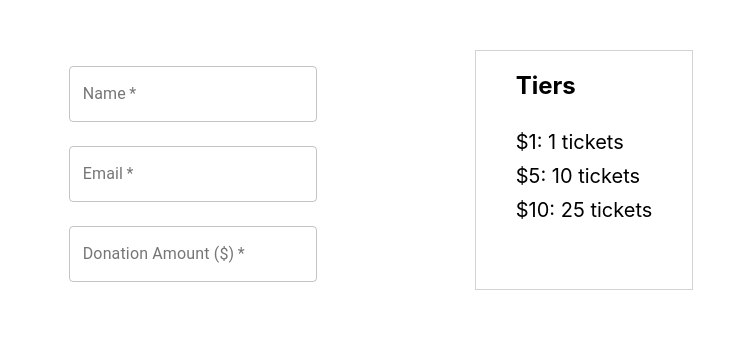
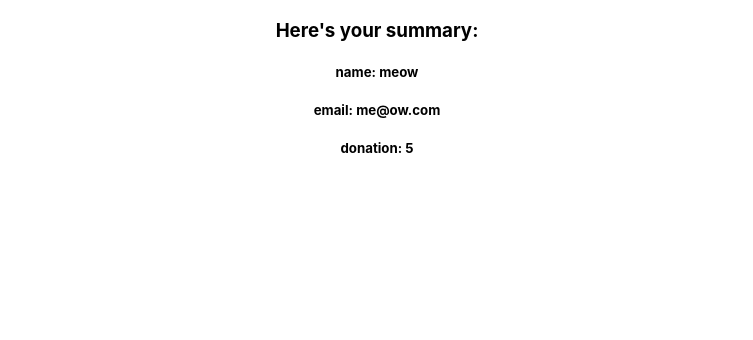
Before and after one commit to lc00/raffle-app-frontend, a React (Create React App) app: page /summary in a window 1280 px wide. Shown: the top 340 px of the page, without its empty margins (263-1016 px from the left). Built offline with nearby package versions, Linux system fonts and the light colour scheme.

Commit message:
added summary page

```diff
--- a/src/App.js
+++ b/src/App.js
@@ -4,6 +4,7 @@ import payloadSample from './payloadSample'
 
 import { BrowserRouter as Router, Route } from "react-router-dom";
 import Home from './Home'
+import Summary from './Summary'
 
 class App extends React.Component {
   constructor() {
@@ -12,7 +13,7 @@ class App extends React.Component {
     this.state ={
       name: "meow",
       email: "me@ow.com",
-      donationAmount: "",
+      donationAmount: "5",
       topMessage: "",
       tiers: [],
       prizes: [],
@@ -102,7 +103,6 @@ class App extends React.Component {
         }
       */
 
-console.log('handleTicketNumEntered ', prizeId, num)
       const entries = {...this.state.entries, [prizeId+'']: num}
 
       this.setState({entries: entries})
@@ -149,6 +149,15 @@ console.log('handleTicketNumEntered ', prizeId, num)
     return response
   }
 
+  getPrizeInfo = (id) => {
+    for(let i = 0; i <= this.state.prizes.length; i++) {
+      if(this.state.prizes[i].id === parseInt(id)) {
+        return this.state.prizes[i]
+      }
+    }
+    return null
+  }
+
   allFunc() {
     return {
       handleNameChange: this.handleNameChange,
@@ -160,7 +169,8 @@ console.log('handleTicketNumEntered ', prizeId, num)
       checkTicketsEntered: this.checkTicketsEntered,
       handleTicketNumEntered: this.handleTicketNumEntered,
       handleClearTicketNum: this.handleClearTicketNum,
-      setTicketNum: this.setTicketNum
+      setTicketNum: this.setTicketNum,
+      getPrizeInfo: this.getPrizeInfo
     }
   }
 
@@ -194,12 +204,11 @@ console.log('handleTicketNumEntered ', prizeId, num)
 
 
     render() {
-console.log('this.state --- render()', this.state)
       return (
         <div className="App">
           <Router>
-
             <Route
+              exact
               path='/'
               render={() => (
                 <Home info={this.state} allFunc={this.allFunc()} {...this.state}/>
@@ -208,9 +217,9 @@ console.log('this.state --- render()', this.state)
 
             <Route
               path='/summary'
-              render={() => {
-                console.log('summary page')
-              }}
+              render={() => (
+                <Summary {...this.state} {...this.allFunc()} />
+              )}
             />
           </Router>
 
--- a/src/Buttons.js
+++ b/src/Buttons.js
@@ -1,6 +1,7 @@
 import React from "react";
 import { makeStyles } from "@material-ui/core/styles";
 import Button from "@material-ui/core/Button";
+import { useHistory } from "react-router-dom";
 
 const useStyles = makeStyles(theme => ({
   button: {
@@ -15,15 +16,63 @@ const useStyles = makeStyles(theme => ({
 
 
 export default function Buttons(props) {
+  let history = useHistory();
   const classes = useStyles();
 
-  // const handleClearTicketsButon = (props) => {
-  //   console.log('props.allFunc...1', props.allFunc)
+  const handleSubmitButton = () => {
+    const url = `https://localhost:5000/raffles/${props.info.id}/entry`
+    const entries = []
 
-  //   props.allFunc.handleClearTicketNum()
-  // }
+    // props.entries.forEach(entry => {
+    //     entries.push(
+    //       {
+    //         prize: {
+    //           id: prizeId
+    //         },
+    //         tickets: prize['currentUserTicketsEntered']
+    //       }
+    //     )
 
-  console.log('props.allFunc...2', props.allFunc)
+    // })
+
+    for (let i in props.entries) {
+      console.log('i', i)
+      entries.push(
+        {
+          prize: {
+            id: i
+          },
+          tickets: props.entries[i]
+        }
+      )
+    }
+
+    const info = {
+      user: {
+        name: props.info.name,
+        email: props.info.email
+      },
+      donation: {
+        amount: props.info.donationAmount
+      },
+      entries: entries
+    }
+
+    // axios.post(url, info)
+    //   .then(response => {
+    //     console.log(`post request, response.data, ${response.data}`)
+    //     this.setState({isSubmitted: true})
+    //   })
+    //   .catch(err => {
+    //     console.error(`post request, error ${err}`)
+    //   })
+
+    // assume it's success
+
+
+    history.push('/summary')
+  }
+
 
   let result = props.allFunc.checkTicketsEntered()
 
@@ -37,6 +86,7 @@ export default function Buttons(props) {
         color="secondary"
         // disabled={!result}
         className={classes.button}
+        onClick={handleSubmitButton}
       >
         Submit
       </Button>
--- /dev/null
+++ b/src/PrizeSummary.js
@@ -0,0 +1,16 @@
+import React from "react";
+
+export default function PrizeInSummary (props) {
+  console.log('props', props)
+  return (
+    <div>
+      <h5>
+        {props.prize.name}
+      </h5>
+      <img height='250' width='250' src={props.prize.imageUrl} alt='prize'></img>
+      <h5>
+        tickets entered: {props.prize.entry}
+      </h5>
+    </div>
+  )
+}
--- /dev/null
+++ b/src/Summary.js
@@ -0,0 +1,32 @@
+import React from "react";
+import PrizeInSummmary from './PrizeSummary'
+
+export default function Summary(props) {
+  let prizeArr = []
+
+  for (let key in props.entries) {
+    let prize = props.getPrizeInfo(key)
+
+    if(prize) {
+      prize['entry'] = props.entries[key]
+      prizeArr.push(<PrizeInSummmary prize={prize}/>)
+    }
+    else  {
+      console.error(`Summary | getPrizeInfo error: cannot find a matched id in prizes`)
+      alert('Cannot display summary. Please notify the Admin')
+    }
+
+  }
+
+  return (
+    <div>
+      <h3>Here's your summary:</h3>
+      <h5>name: {props.name}</h5>
+      <h5>email: {props.email}</h5>
+      <h5>donation: {props.donationAmount}</h5>
+      <div className='prizes-container'>
+        {prizeArr}
+      </div>
+    </div>
+  )
+}
--- a/src/Tiers.js
+++ b/src/Tiers.js
@@ -8,9 +8,9 @@ export default function Tiers(props) {
   }
 
   return (
-    <div class='tiers-container'>
-      <h2 class='text-left tiers-title'>Tiers</h2>
-      <ul class='tiers-info'>{tiers}</ul>
+    <div className='tiers-container'>
+      <h2 className='text-left tiers-title'>Tiers</h2>
+      <ul className='tiers-info'>{tiers}</ul>
 
     </div>
   )
--- a/src/TopMessage.js
+++ b/src/TopMessage.js
@@ -3,8 +3,7 @@ import React from "react";
 export default function TopMessage(props) {
   let newStr = "Please enter your ";
   const [result, arr] = props.allFunc.checkUserInfo(props.info)
-    console.log('result', result)
-    console.log('arr', arr)
+
   switch (result) {
     case 0:
         let number = props.info.tiers[props.info.donationAmount]
--- a/src/UserForm.js
+++ b/src/UserForm.js
@@ -30,7 +30,6 @@ export default function UserForm(props) {
 
   const handleNameChange = name => event => {
     setValues({ ...values, [name]: event.target.value });
-    console.log('props', props)
     debugger
     props.allFunc.handleNameChange(event.target.value)
   };
```
